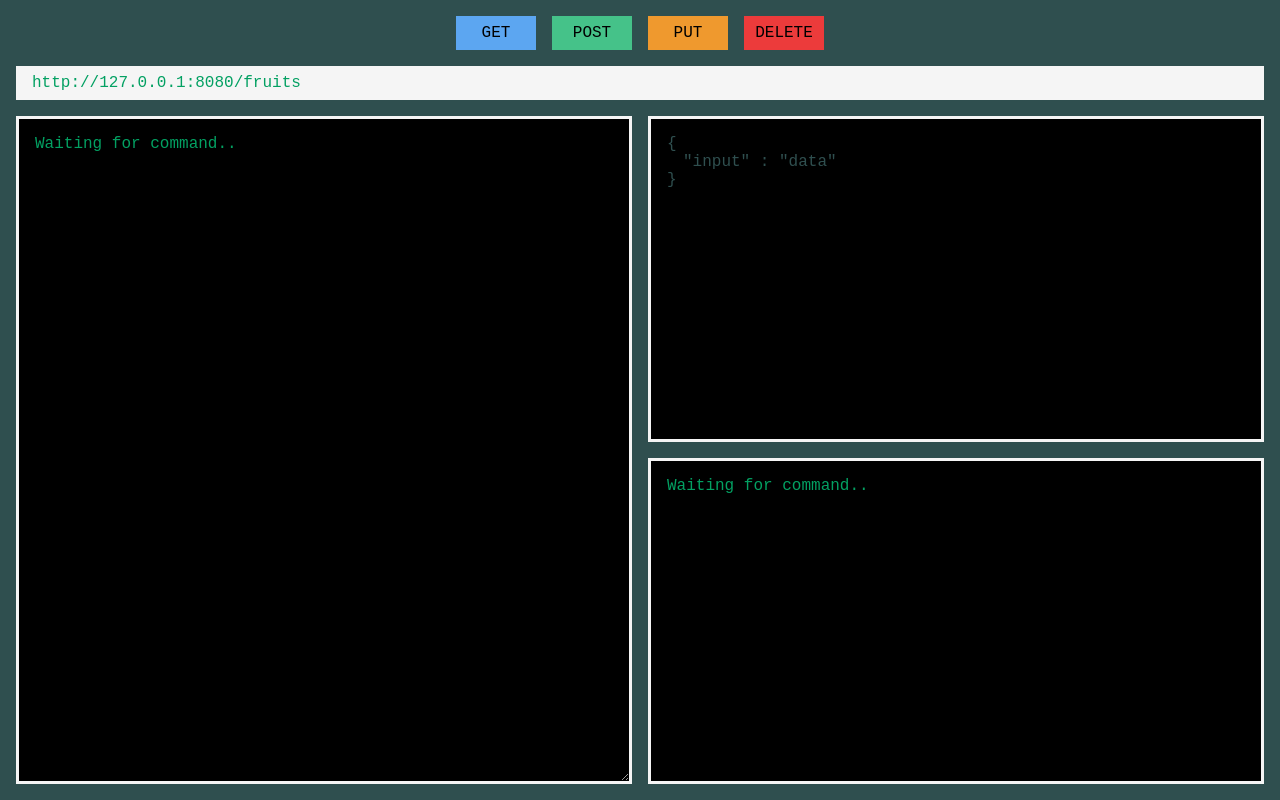
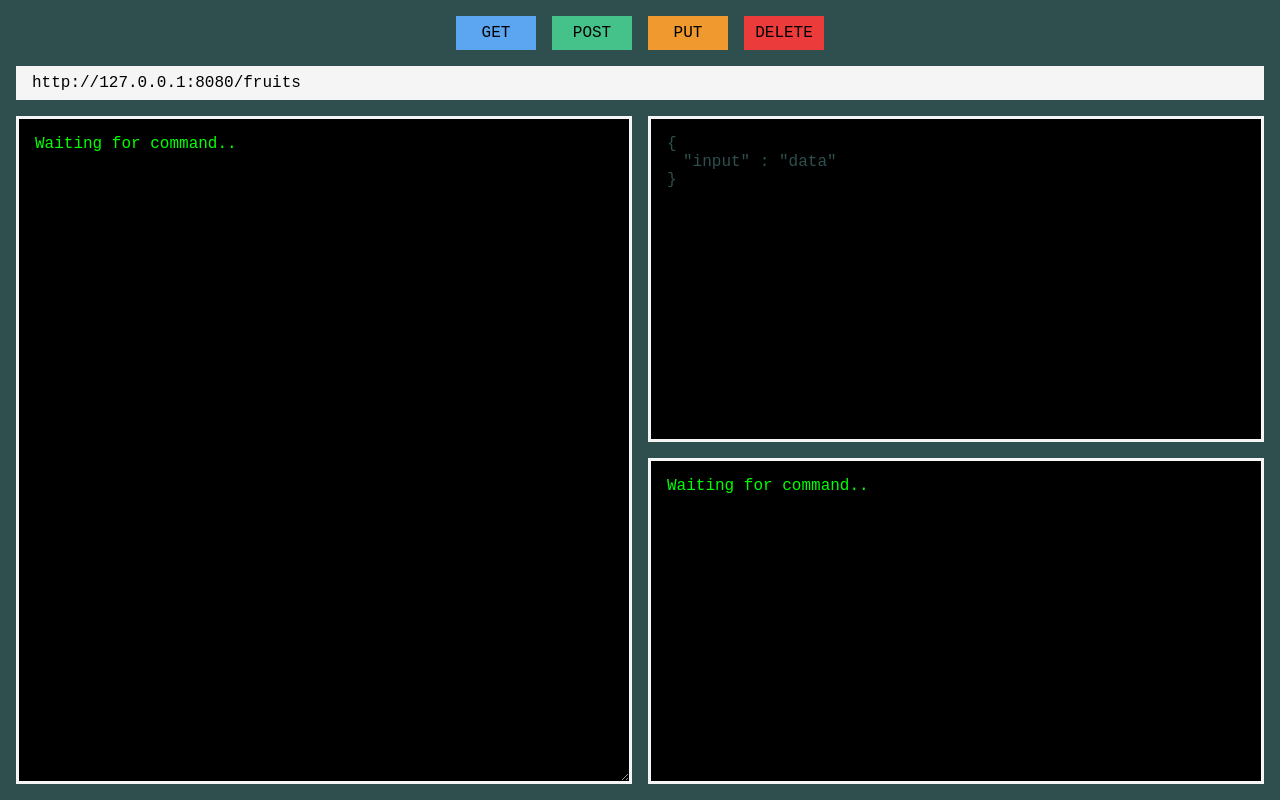
Before and after one commit to dansch1982/backend-file-api, a website: page dashboard.html in a window 1280 px wide. Drawn offline with Linux system fonts and the light colour scheme.

Commit message:
Update style.css

```diff
--- a/style/style.css
+++ b/style/style.css
@@ -87,7 +87,7 @@ body .container .display .terminal, body .container .display > :nth-child(1n) {
   overflow: auto;
   background-color: black;
   padding: 1rem;
-  color: #03A062;
+  color: #00FF00;
   transition: 0.5s;
   resize: none;
   outline: none;
@@ -107,6 +107,7 @@ body .container .display .terminal span, body .container .display > :nth-child(1
 body .container .display .url {
   border: none;
   background-color: whitesmoke;
+  color: black;
   padding: 0.5rem 1rem;
   outline: none;
   grid-area: 1/1/1/-1;
```
